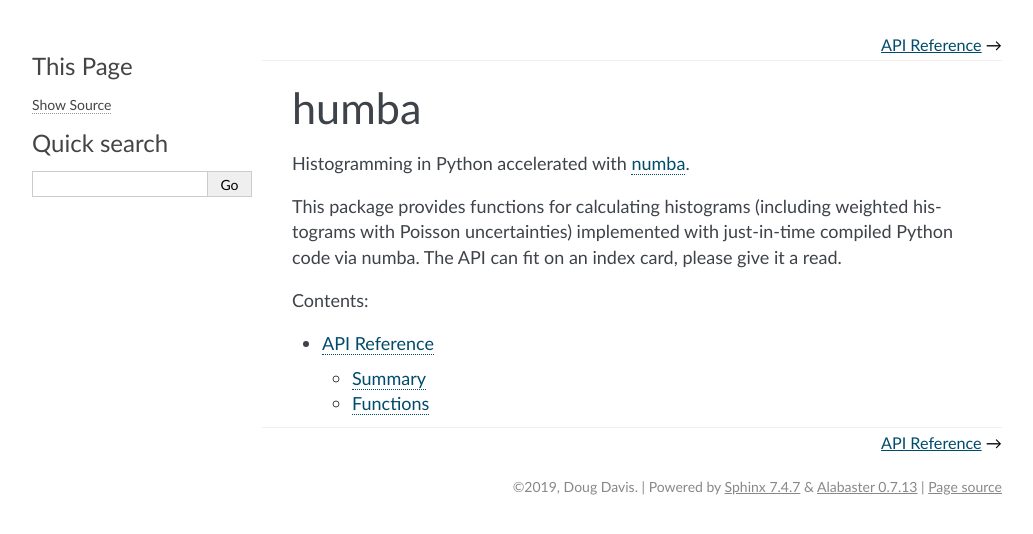
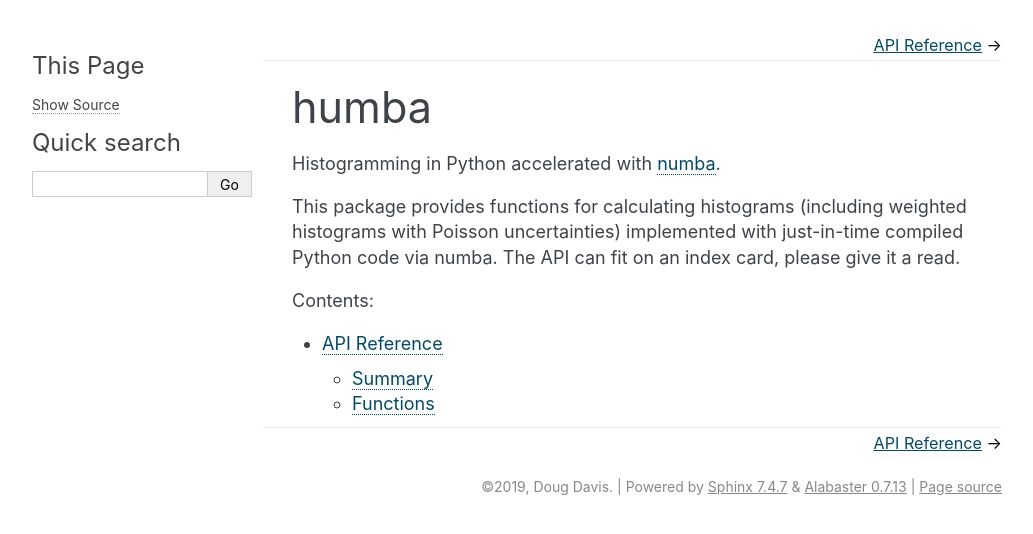
Before and after one commit to douglasdavis/humba, a Sphinx documentation site: the page built from docs/index.rst, in a window 1280 px wide. Shown: the top 534 px of the page, without its empty margins (128-1161 px from the left). Built offline with Sphinx 7.4.7, drawn with Linux system fonts in a browser that asks for light colours.

Commit message:
docs and reqs

```diff
--- a/docs/conf.py
+++ b/docs/conf.py
@@ -1,3 +1,4 @@
+
 # Configuration file for the Sphinx documentation builder.
 #
 # This file only contains a selection of the most common options. For a full
@@ -64,8 +65,8 @@
     "github_repo": "humba",
     "github_type": "star",
     "github_count": False,
-    "font_family": '"Avenir Next", Calibri, "PT Sans", sans-serif',
-    "head_font_family": '"Avenir Next", Calibri, "PT Sans", sans-serif',
+    "font_family": '-apple-system, BlinkMacSystemFont, "Segoe UI", "Apple Color Emoji", "Segoe UI Emoji", "Segoe UI Symbol"',
+    "head_font_family": '-apple-system, BlinkMacSystemFont, "Segoe UI", "Apple Color Emoji", "Segoe UI Emoji", "Segoe UI Symbol"' ,
     "font_size": "18px",
     "page_width": "980px",
     "sidebar_width": "240px",
--- a/requirements.txt
+++ b/requirements.txt
@@ -1,2 +1 @@
-numpy>=1.12
 numba>=0.42
```
